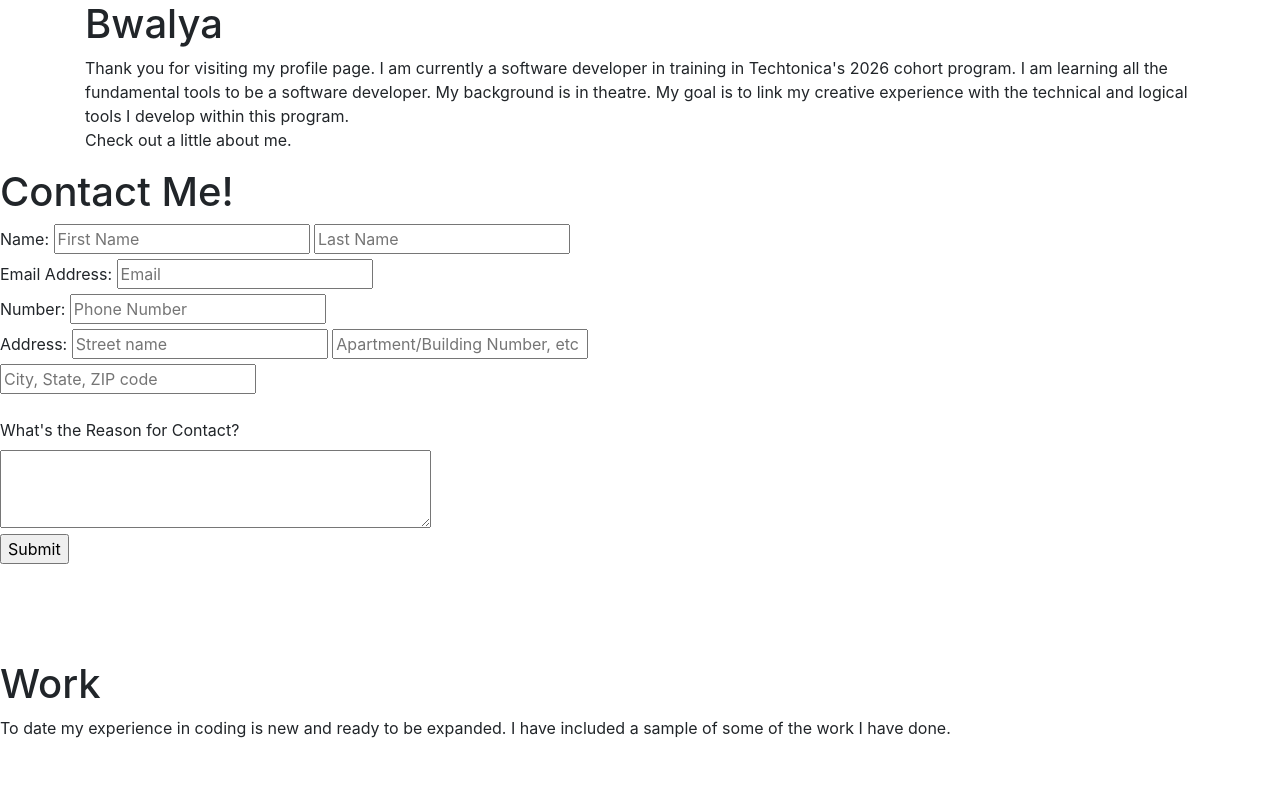
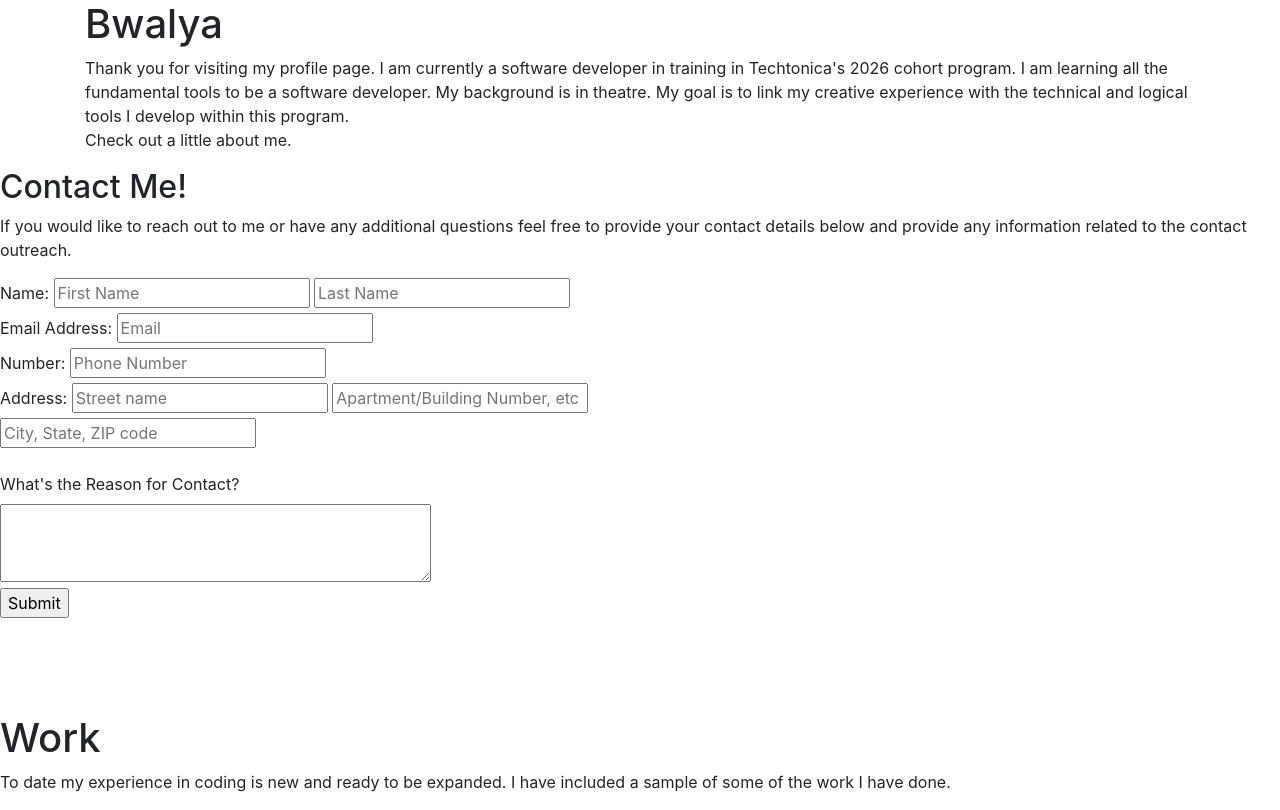
Before and after one commit to B-chis/portfolio-website, a plain HTML site: page index.html in a window 1280 px wide. Drawn offline with nearby package versions, Linux system fonts and the light colour scheme.

Commit message:
add paragraph to contact form

```diff
--- a/index.html
+++ b/index.html
@@ -46,7 +46,11 @@
         </header>
     <!---check about adding a GET server request <form action="" method="GET">-->
                 <form>
-                    <h1 class="contact"> Contact Me!</h1>
+                    <h2 class="contact"> Contact Me!</h2>
+                        <p> If you would like to reach out to me or have any additional questions
+                            feel free to provide your contact details below and provide any information
+                            related to the contact outreach.
+                        </p>
                     <!------
                     <div class="container">
                         ---->
```
